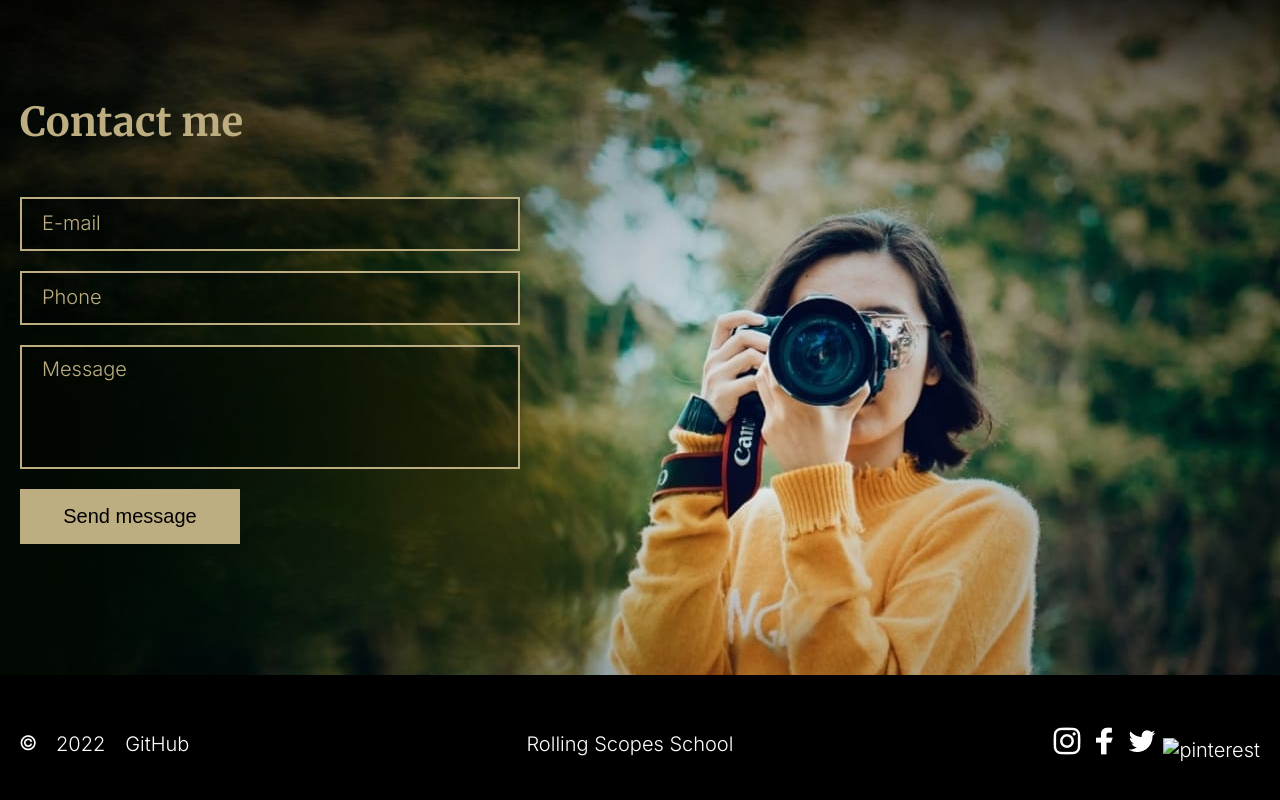
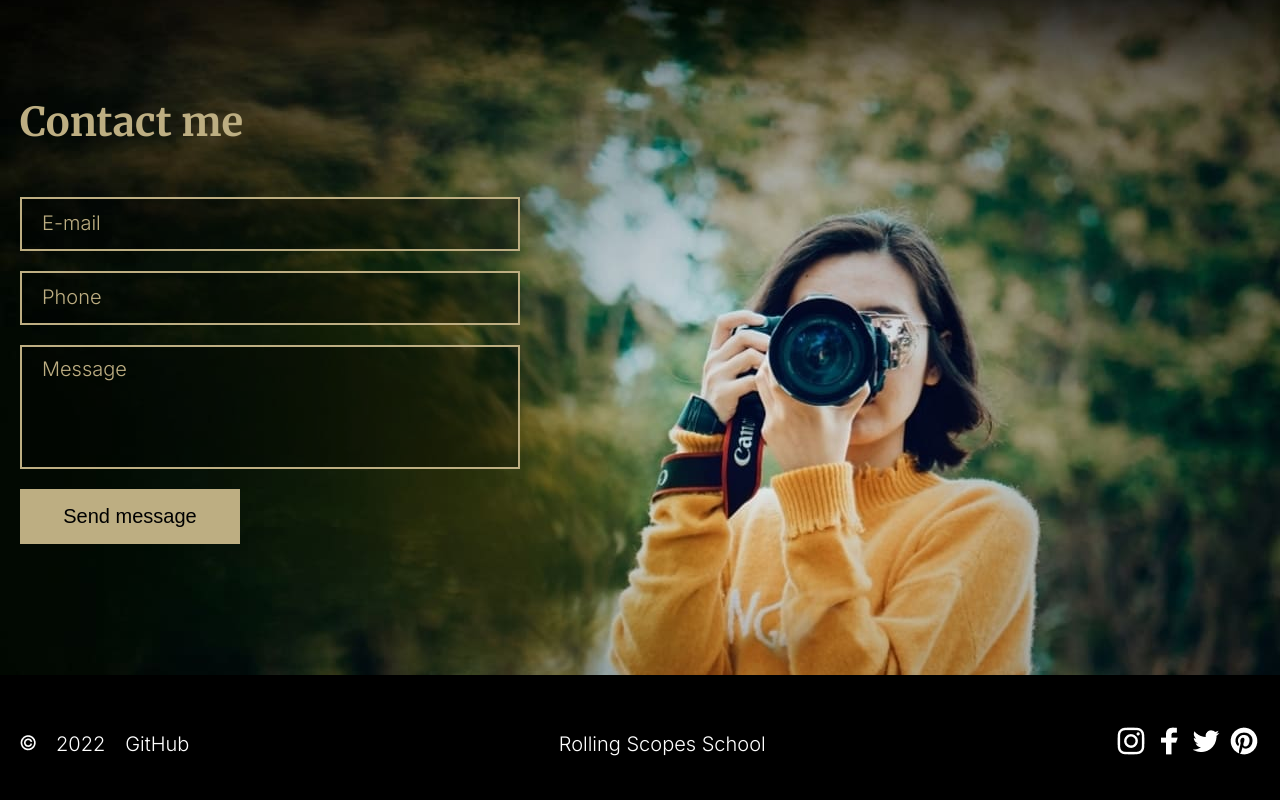
Before and after one commit to shavkodima/Alexa_Rise_deploys, a plain HTML site: page index.html in a window 1280 px wide. Shown: the part 5255-6055 px from the top of the page. Drawn offline with Linux system fonts and the light colour scheme; the site is published under a folder, as on GitHub Pages, so addresses that start at the root find nothing.

Commit message:
Update index.html

```diff
--- a/index.html
+++ b/index.html
@@ -228,7 +228,7 @@
                         <img src="tw.e12d8a89.png" alt="twitter">
                     </a>
                     <a href="/">
-                        <img src="/pinterest.2ba30448.png" alt="pinterest">
+                        <img src="pinterest.2ba30448.png" alt="pinterest">
                     </a>
                 </div>
             </div>
```
